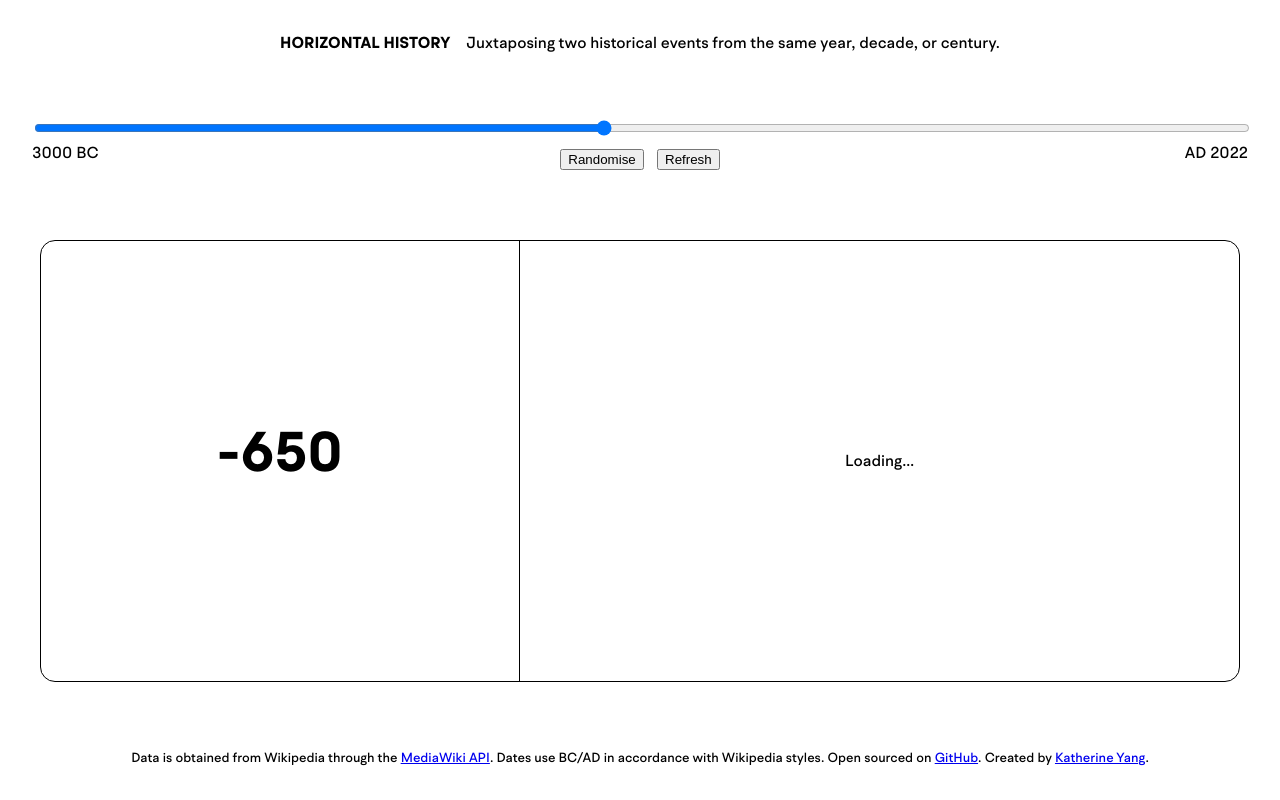
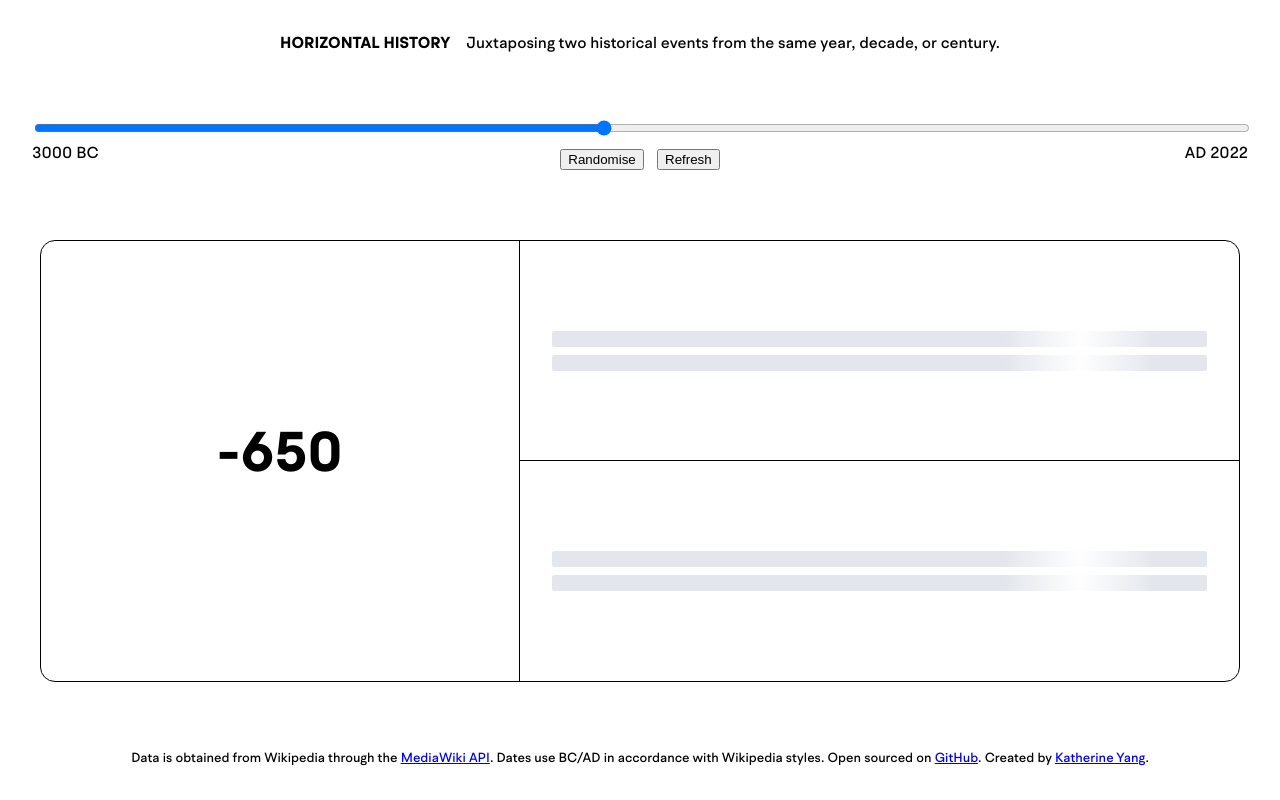
Before and after one commit to kayserifserif/horizontal-history, a React (Create React App) app in the folder client/: page / in a window 1280 px wide. Built offline with nearby package versions, Linux system fonts and the light colour scheme; no server answers.

Commit message:
feat: placeholder animation

```diff
--- a/client/src/Events.js
+++ b/client/src/Events.js
@@ -8,13 +8,14 @@ function Events(props) {
       </div>;
     } else {
       pair = <div className="pair">
-        <p>Loading&hellip;</p>
-      </div>
+        <EventPlaceholder />
+        <EventPlaceholder />
+      </div>;
     }
   } else {
     pair = <div className="pair">
       <p>No events found.</p>
-    </div>
+    </div>;
   }
 
   let url, numEvents;
@@ -55,4 +56,13 @@ function Event(props) {
   );
 }
 
+function EventPlaceholder() {
+  return (
+    <div class="event">
+      <div class="placeholder"></div>
+      <div class="placeholder"></div>
+    </div>
+  );
+}
+
 export default Events;
--- a/client/src/index.css
+++ b/client/src/index.css
@@ -207,6 +207,38 @@ main {
   content: " — ";
 }
 
+.placeholder {
+  /* box-shadow: 0 4px 10px 0 rgba(33, 33, 33, 0.15); */
+  background-color: #E3E7ED;
+  border-radius: 2px;
+  height: 1em;
+  margin: 0.25em 0;
+  position: relative;
+  overflow: hidden;
+}
+
+.placeholder::before {
+  content: '';
+  display: block;
+  position: absolute;
+  left: -150px;
+  top: 0;
+  height: 100%;
+  width: 150px;
+  /* background: linear-gradient(to right, transparent 0%, #E8E8E8 50%, transparent 100%); */
+  background: linear-gradient(to right, transparent 0%, #FEFEFE 50%, transparent 100%);
+  animation: load 1s cubic-bezier(0.4, 0.0, 0.2, 1) infinite;
+}
+
+@keyframes load {
+  from {
+      left: -150px;
+  }
+  to   {
+      left: 100%;
+  }
+}
+
 /* FOOTER */
 
 footer {
```
